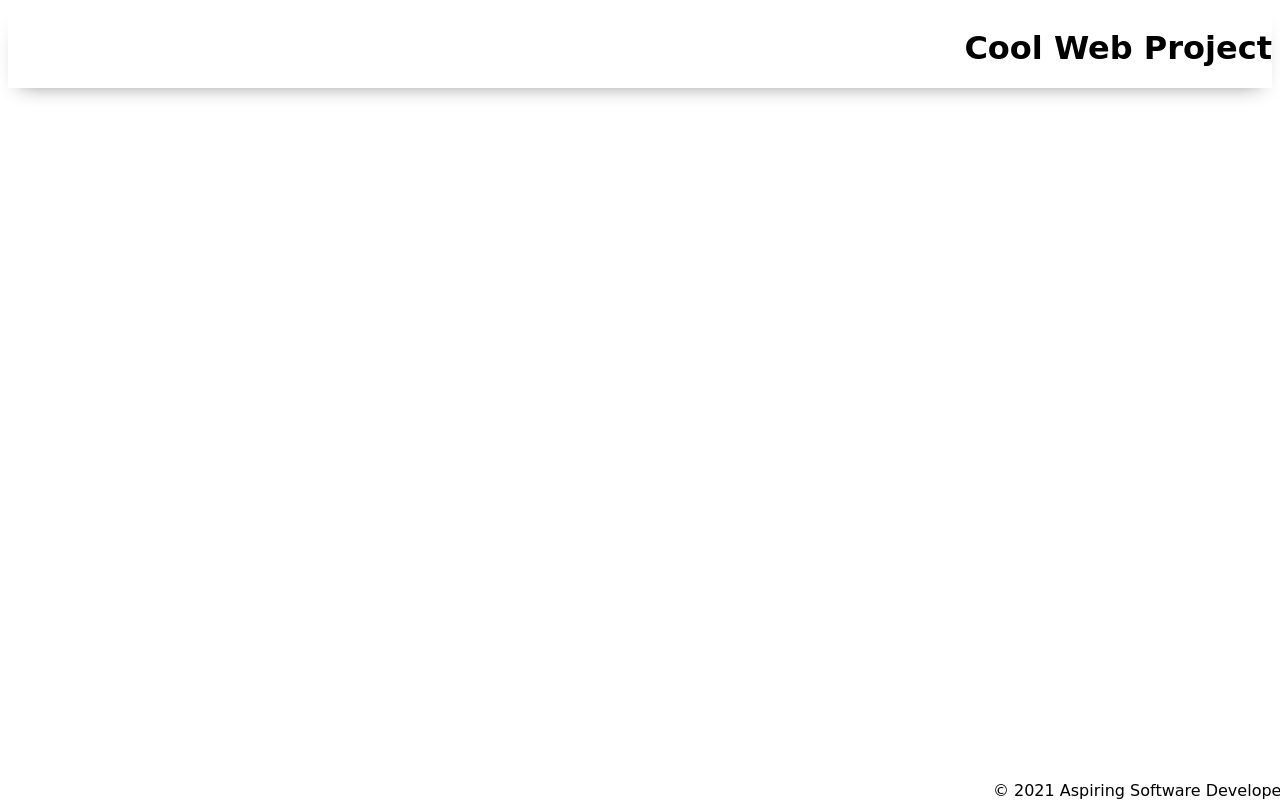
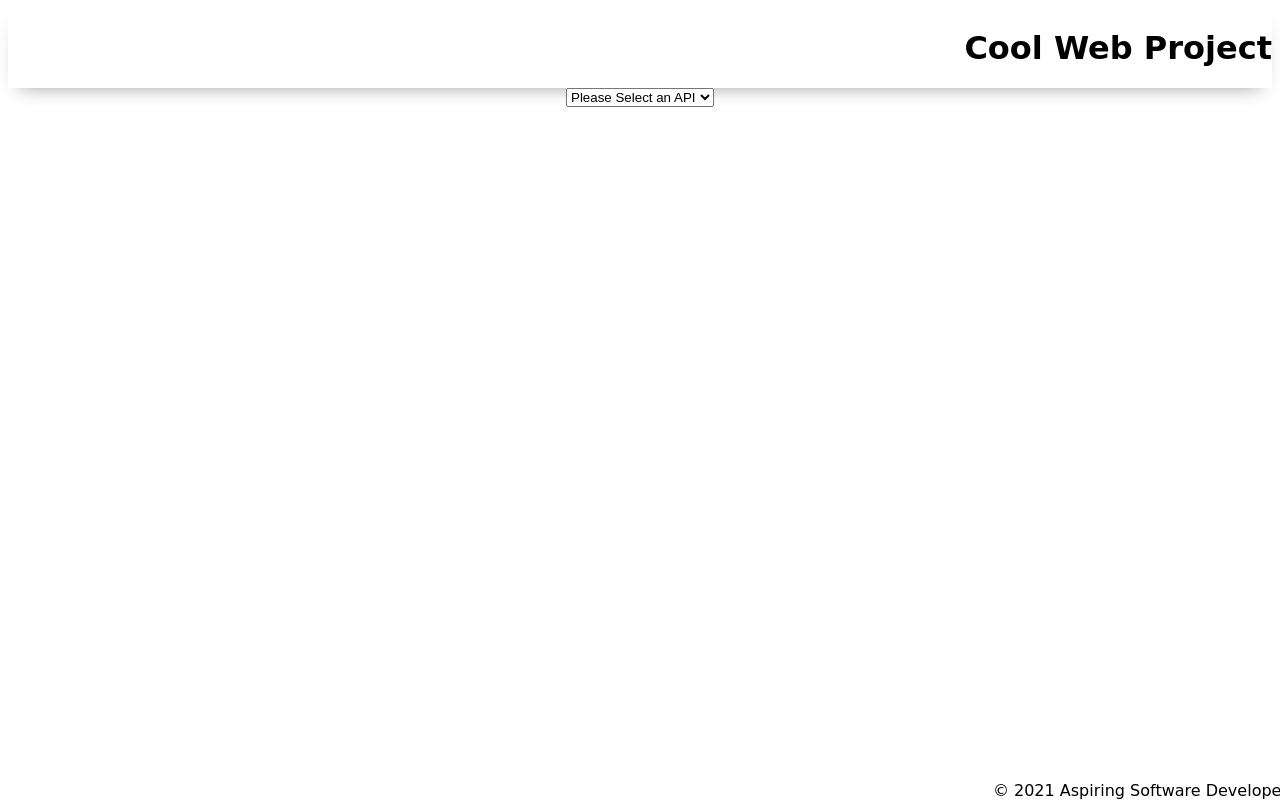
Before and after one commit to taha-amin/api-demo, a plain HTML site: page index.html in a window 1280 px wide. Drawn offline with Linux system fonts and the light colour scheme; a web font is replaced by a local one.

Commit message:
added value options and template id to index.html

```diff
--- a/index.html
+++ b/index.html
@@ -16,7 +16,18 @@
             <h1>Cool Web Project</h1>
         </header>
 
-        <main></main>
+        <main>
+            <select name="api" id="api">
+                <option value="none">Please Select an API</option>
+                <option value="star-wars">Star Wars</option>
+                <option value="pokemon">Pokemon</option>
+            </select>
+            <template id="template">
+                <h2></h2>
+                <h6></h6>
+                <img src="" alt="" />
+            </template>
+        </main>
 
         <footer>&copy; 2021 Aspiring Software Developer</footer>
 
```
